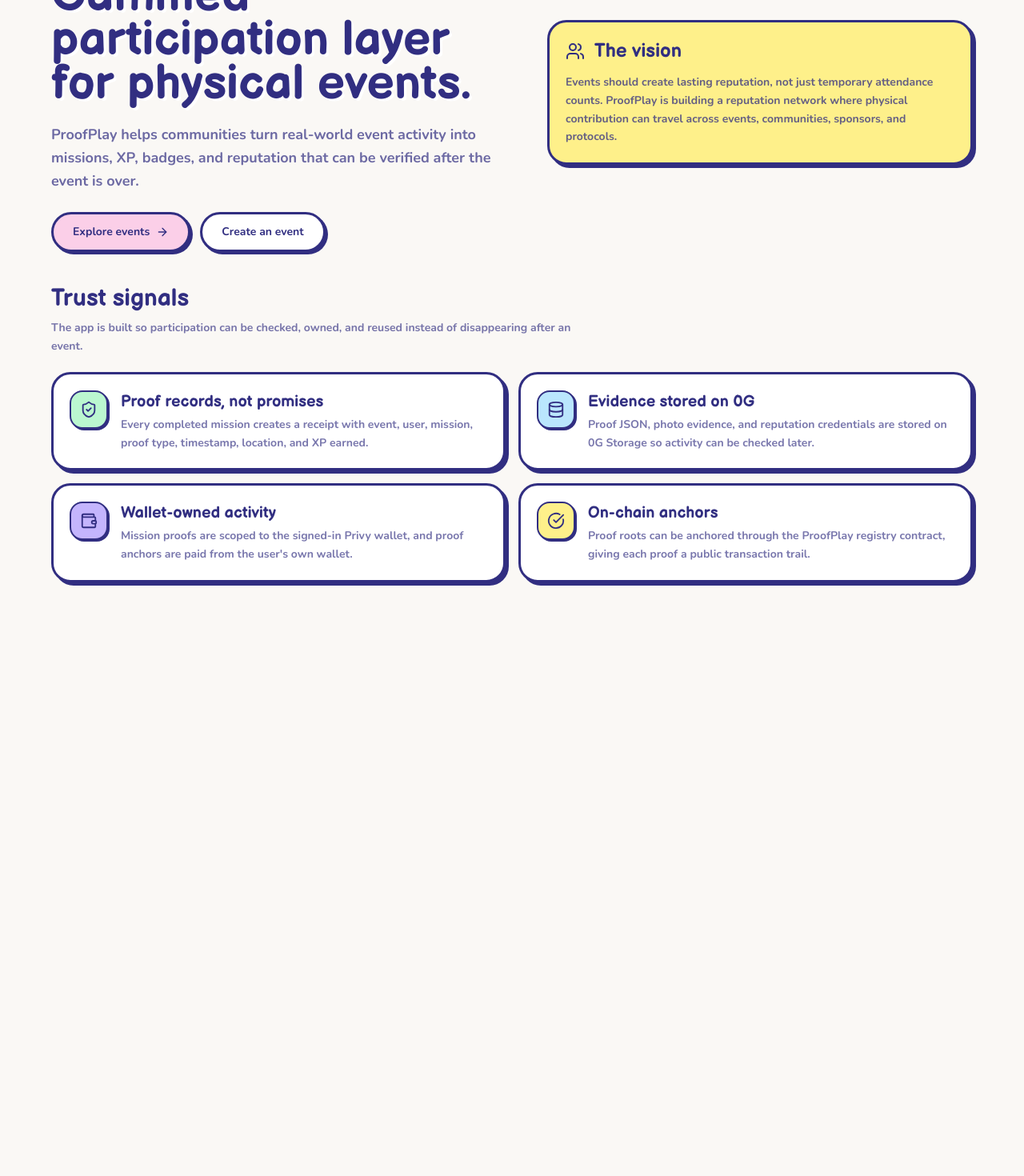
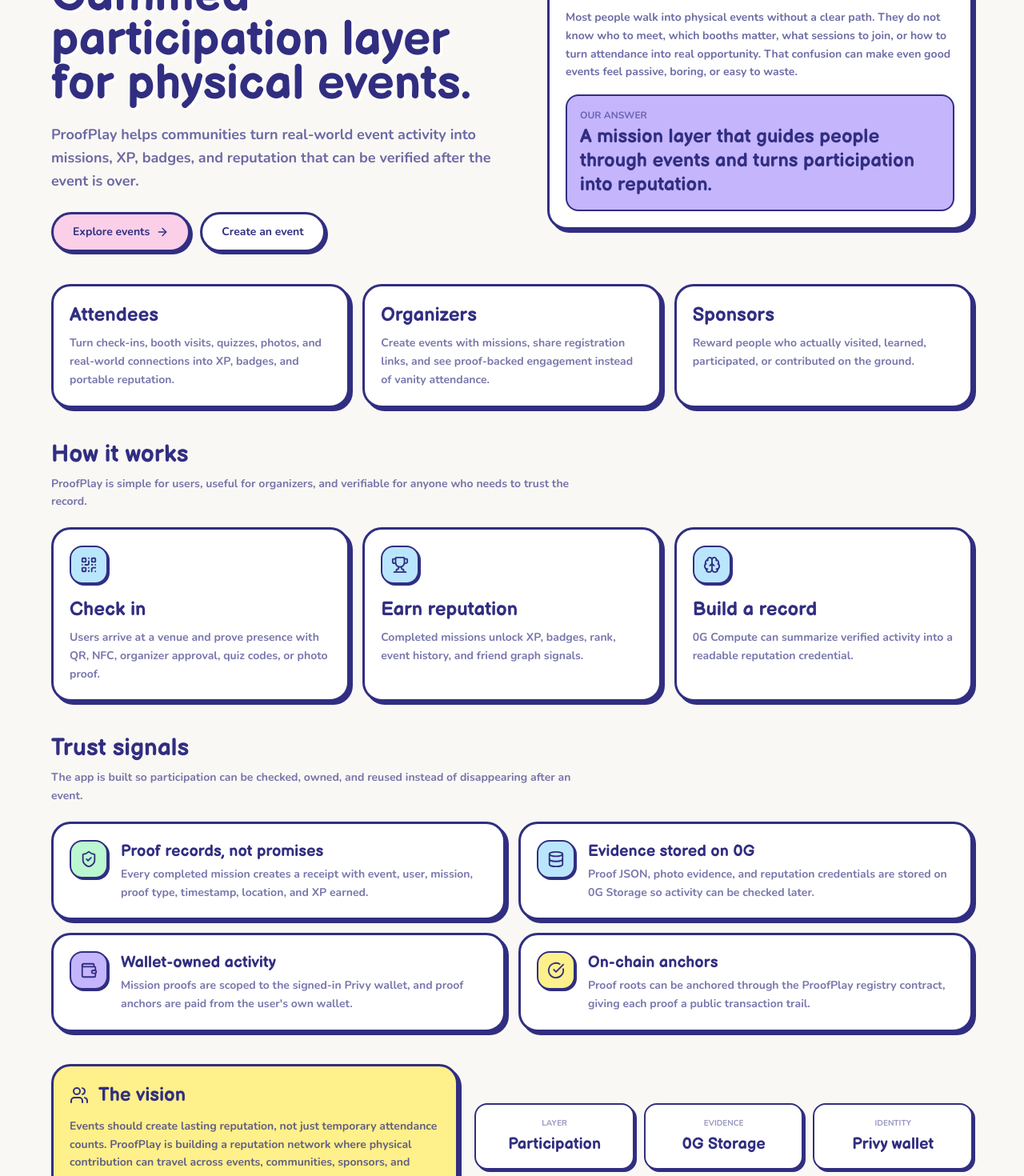
Before and after one commit to JWattjr/Proofplay, a Next.js app: page /about in a window 1280 px wide. Shown: the part 200-1670 px from the top of the page at 80% size. Before the commit the page ends 976 px from the top, so only its background shows below. Built offline with nearby package versions, Linux system fonts and the light colour scheme; no server answers.

Commit message:
Revert "Simplify about page to focus on vision and trust signals"
This reverts commit 364ae2acc84497a429ca883b47833508b9058821.

```diff
--- a/src/app/about/page.tsx
+++ b/src/app/about/page.tsx
@@ -2,10 +2,13 @@
 import {
   ArrowLeft,
   ArrowRight,
+  Brain,
   CheckCircle,
   Database,
   MapPinCheck,
+  QrCode,
   ShieldCheck,
+  Trophy,
   Users,
   Wallet,
 } from "lucide-react";
@@ -34,6 +37,39 @@
     title: "On-chain anchors",
     body: "Proof roots can be anchored through the ProofPlay registry contract, giving each proof a public transaction trail.",
     color: "var(--color-pastel-yellow)",
+  },
+];
+
+const WHO_IT_IS_FOR = [
+  {
+    title: "Attendees",
+    body: "Turn check-ins, booth visits, quizzes, photos, and real-world connections into XP, badges, and portable reputation.",
+  },
+  {
+    title: "Organizers",
+    body: "Create events with missions, share registration links, and see proof-backed engagement instead of vanity attendance.",
+  },
+  {
+    title: "Sponsors",
+    body: "Reward people who actually visited, learned, participated, or contributed on the ground.",
+  },
+];
+
+const FLOW = [
+  {
+    icon: QrCode,
+    title: "Check in",
+    body: "Users arrive at a venue and prove presence with QR, NFC, organizer approval, quiz codes, or photo proof.",
+  },
+  {
+    icon: Trophy,
+    title: "Earn reputation",
+    body: "Completed missions unlock XP, badges, rank, event history, and friend graph signals.",
+  },
+  {
+    icon: Brain,
+    title: "Build a record",
+    body: "0G Compute can summarize verified activity into a readable reputation credential.",
   },
 ];
 
@@ -82,16 +118,49 @@
             </div>
           </div>
 
-          <div className="bubbly-card bg-[var(--color-pastel-yellow)] p-5">
-            <div className="flex items-center gap-3">
-              <Users size={24} />
-              <p className="font-display text-2xl font-bold">The vision</p>
+          <div className="bubbly-card bg-white p-5">
+            <p className="font-display text-2xl font-bold">The problem</p>
+            <p className="mt-3 text-sm font-bold leading-relaxed opacity-70">
+              Most people walk into physical events without a clear path. They do not know who to meet,
+              which booths matter, what sessions to join, or how to turn attendance into real opportunity.
+              That confusion can make even good events feel passive, boring, or easy to waste.
+            </p>
+            <div className="mt-4 rounded-2xl border-2 border-[var(--color-primary-900)] bg-[var(--color-pastel-purple)] p-4">
+              <p className="text-xs font-bold uppercase opacity-60">Our answer</p>
+              <p className="mt-1 font-display text-2xl font-bold leading-tight">
+                A mission layer that guides people through events and turns participation into reputation.
+              </p>
             </div>
-            <p className="mt-3 text-sm font-bold leading-relaxed opacity-75">
-              Events should create lasting reputation, not just temporary attendance counts.
-              ProofPlay is building a reputation network where physical contribution can travel
-              across events, communities, sponsors, and protocols.
+          </div>
+        </section>
+
+        <section className="mt-10 grid gap-4 md:grid-cols-3">
+          {WHO_IT_IS_FOR.map((item) => (
+            <div key={item.title} className="bubbly-card bg-white p-5">
+              <p className="font-display text-2xl font-bold">{item.title}</p>
+              <p className="mt-2 text-sm font-bold leading-relaxed opacity-65">{item.body}</p>
+            </div>
+          ))}
+        </section>
+
+        <section className="mt-10">
+          <div className="mb-5 max-w-2xl">
+            <p className="font-display text-3xl font-bold">How it works</p>
+            <p className="mt-2 text-sm font-bold leading-relaxed opacity-65">
+              ProofPlay is simple for users, useful for organizers, and verifiable for anyone who needs to trust the record.
             </p>
+          </div>
+
+          <div className="grid gap-4 md:grid-cols-3">
+            {FLOW.map((item) => (
+              <div key={item.title} className="bubbly-card bg-white p-5">
+                <span className="flex h-12 w-12 items-center justify-center rounded-2xl border-2 border-[var(--color-primary-900)] bg-[var(--color-pastel-blue)] shadow-[2px_2px_0px_0px_#312e81]">
+                  <item.icon size={22} />
+                </span>
+                <p className="mt-4 font-display text-2xl font-bold">{item.title}</p>
+                <p className="mt-2 text-sm font-bold leading-relaxed opacity-65">{item.body}</p>
+              </div>
+            ))}
           </div>
         </section>
 
@@ -122,7 +191,36 @@
             ))}
           </div>
         </section>
+
+        <section className="mt-10 grid gap-5 lg:grid-cols-[0.9fr_1.1fr] lg:items-center">
+          <div className="bubbly-card bg-[var(--color-pastel-yellow)] p-5">
+            <div className="flex items-center gap-3">
+              <Users size={24} />
+              <p className="font-display text-2xl font-bold">The vision</p>
+            </div>
+            <p className="mt-3 text-sm font-bold leading-relaxed opacity-75">
+              Events should create lasting reputation, not just temporary attendance counts.
+              ProofPlay is building a reputation network where physical contribution can travel
+              across events, communities, sponsors, and protocols.
+            </p>
+          </div>
+
+          <div className="grid gap-3 sm:grid-cols-3">
+            <Metric label="Layer" value="Participation" />
+            <Metric label="Evidence" value="0G Storage" />
+            <Metric label="Identity" value="Privy wallet" />
+          </div>
+        </section>
       </div>
     </main>
   );
 }
+
+function Metric({ label, value }: { label: string; value: string }) {
+  return (
+    <div className="rounded-2xl border-2 border-[var(--color-primary-900)] bg-white p-4 text-center shadow-[3px_3px_0px_0px_#312e81]">
+      <p className="text-[10px] font-bold uppercase opacity-50">{label}</p>
+      <p className="mt-1 font-display text-xl font-bold">{value}</p>
+    </div>
+  );
+}
```
